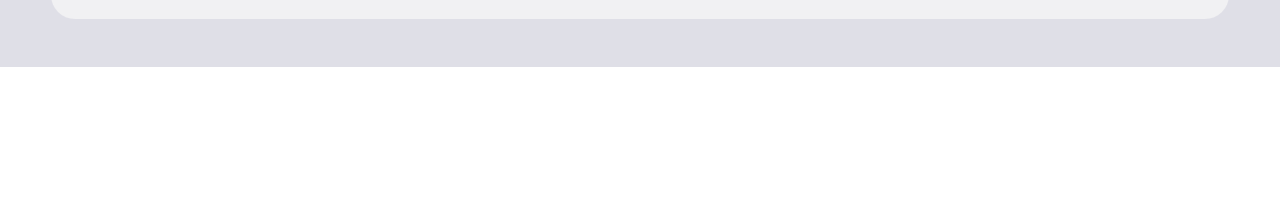
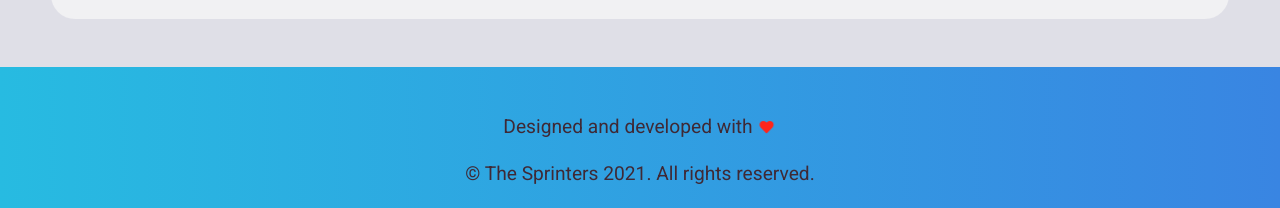
Before and after one commit to sayyed-sprinter/Motor-Tax-Application, a React (Create React App) app: page / in a window 1280 px wide. Shown: the part 938-1146 px from the top of the page. Before the commit the page ends 1005 px from the top, so only its background shows below. Built offline with nearby package versions, Linux system fonts and the light colour scheme; no server answers; what pdfmake would draw is missing.

Commit message:
Added Footer component to app.js

```diff
--- a/src/App.js
+++ b/src/App.js
@@ -13,6 +13,7 @@ import InsuranceCompaniesScreen from './screens/InsuranceCompaniesScreen.js';
 import SignUpScreen from './screens/SignUpScreen.js';
 import LoginScreen from './screens/LoginScreen.js';
 import ProfileScreen from './screens/ProfileScreen.js';
+import Footer from './components/Footer.js';
 
 function App() {
   return (
@@ -40,6 +41,7 @@ function App() {
         />
         <Route path='/' component={HomeScreen} exact />
       </main>
+      <Footer />
     </Router>
   );
 }
```
